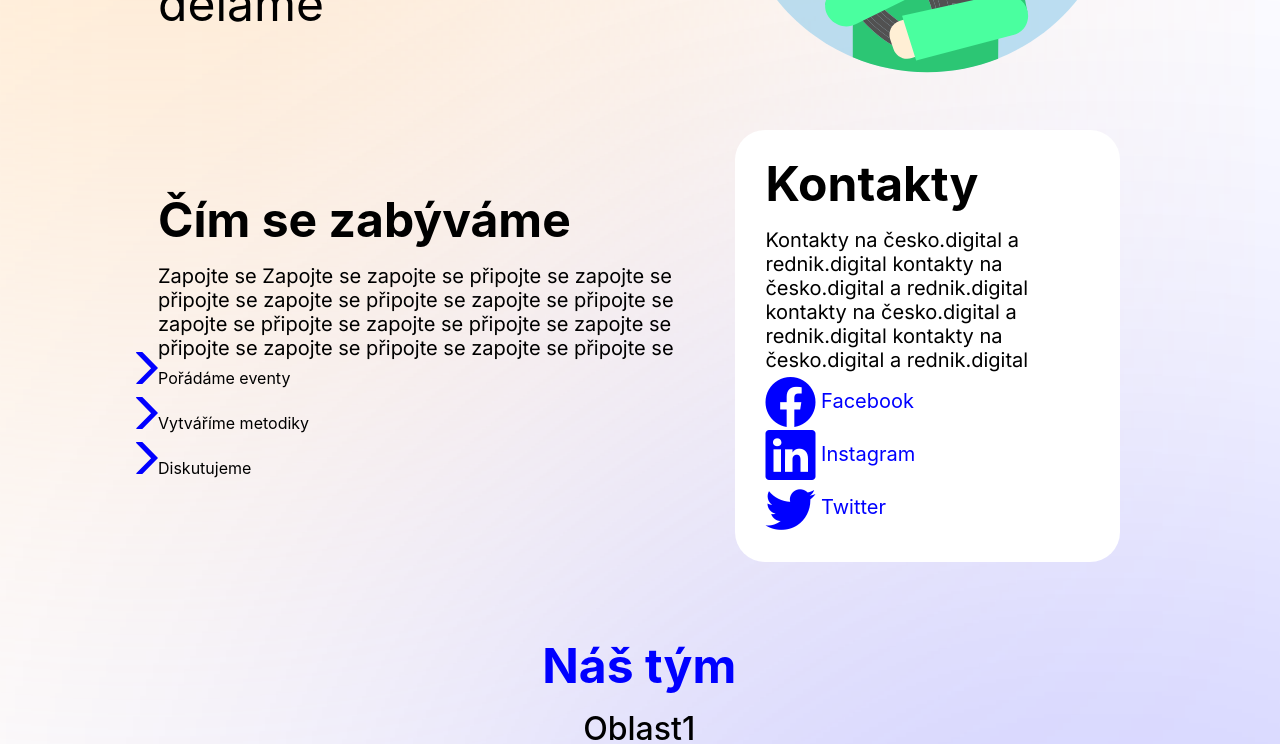
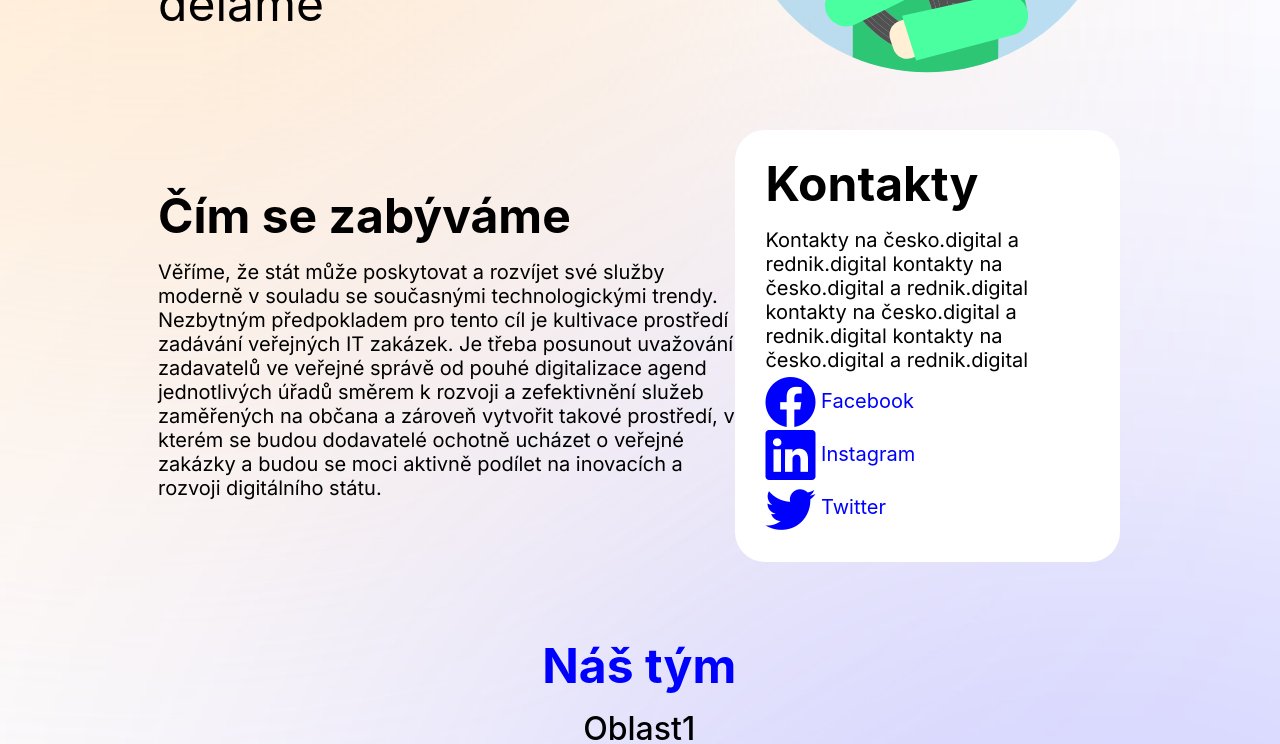
Before and after one commit to Bertik23/urednig.digital, a Jekyll site: the page built from about.markdown, in a window 1280 px wide and 900 px high, scrolled down 554 px, cut to the strip 0-744 px from the top of the window. Built offline with Jekyll 4.4.1, drawn with Linux system fonts in a browser that asks for light colours; some web fonts are replaced; a script that is not in the unit is left out.

Commit message:
Update Pages “about”

```diff
--- a/about.markdown
+++ b/about.markdown
@@ -1,10 +1,40 @@
 ---
+contactsText: Kontakty na česko.digital a rednik.digital kontakty na
+  česko.digital a rednik.digital kontakty na česko.digital a rednik.digital
+  kontakty na česko.digital a rednik.digital
+title: O nás
+what: Věříme, že stát může poskytovat a rozvíjet své služby moderně v souladu se
+  současnými technologickými trendy. Nezbytným předpokladem pro tento cíl je
+  kultivace prostředí zadávání veřejných IT zakázek. Je třeba posunout uvažování
+  zadavatelů ve veřejné správě od pouhé digitalizace agend jednotlivých úřadů
+  směrem k rozvoji a zefektivnění služeb zaměřených na občana a zároveň vytvořit
+  takové prostředí, v kterém se budou dodavatelé ochotně ucházet o veřejné
+  zakázky a budou se moci aktivně podílet na inovacích a rozvoji digitálního
+  státu.
+why: Proč to děláme proč to děláme proč to děláme proč to děláme proč to děláme
 layout: about
-title: O nás
+join: >-
+  A proto se spojila skupina expertních dobrovolníků ze státní správy, z řad
+  dodavatelů, agilních konzultantů a právníků a dalších expertních profesí.
+
+
+  K tomu nám pomůže:
+
+
+  1. aktivní podpora dialogu mezi zadavateli a dodavateli a odbornou veřejností
+
+  2. proaktivní podpora digitálně přívětivé legislativy a vytvoření podmínek pro využívání inovativních technologií
+
+  3. sdílení znalostí, zkušeností a best practice; nejen v ČR, ale i s jinými státy
+
+  4. probuzení zájmu ke změně skrz pozitivní osvětu a sdílení
+
+  5. rozšiřování kompetencí zadavatelů a dodavatelů skrz osvěty, inspirace a školení
+
+  6. inspirativní sdílení od organizací přinášejících inovace
 permalink: /about/
-contactsText: Kontakty na česko.digital a rednik.digital kontakty na česko.digital a rednik.digital kontakty na česko.digital a rednik.digital kontakty na česko.digital a rednik.digital
 contacts:
-  - icon: '<i class="bi bi-facebook"></i>'
+  - icon: <i class="bi bi-facebook"></i>
     link: /
     name: Facebook
   - icon: <i class="bi bi-linkedin"></i>
@@ -13,76 +43,65 @@
   - icon: <i class="bi bi-twitter"></i>
     link: /
     name: Twitter
-why: >-
-  Proč to děláme proč to děláme proč to děláme proč to děláme proč to děláme
-what: >-
-  Zapojte se Zapojte se zapojte se připojte se zapojte se připojte se zapojte se připojte se zapojte se připojte se zapojte se připojte se zapojte se připojte se zapojte se připojte se zapojte se připojte se zapojte se připojte se
-
-  * Pořádáme eventy
-
-  * Vytváříme metodiky
-
-  * Diskutujeme
-
 behind:
   - name: Česko.digital
-    logo: "/assets/images/cdLogo.svg"
+    logo: /assets/images/cdLogo.svg
     points:
-      - "Jako komunita expertních dobrovolníků mšníme Česko k lepšímu."
-      - "Máme za sebou projekty úspěšné doma i ve světě."
-      - "Víme, že pomocí IT dokážeme dosáhnout velkých věcí, které stojí méně a fungují lépe."
-
+      - Jako komunita expertních dobrovolníků mšníme Česko k lepšímu.
+      - Máme za sebou projekty úspěšné doma i ve světě.
+      - Víme, že pomocí IT dokážeme dosáhnout velkých věcí, které stojí méně a
+        fungují lépe.
 team:
   - name: Oblast1
     members:
-    - name: Jméno Příjmení 1
-      image: https://thispersondoesnotexist.com/image
-      function: Funkce1
-    - name: Jméno Příjmení 2
-      image: https://thispersondoesnotexist.com/image
-      function: Funkce2
-    - name: Jméno Příjmení 3
-      image: https://thispersondoesnotexist.com/image
-      function: Funkce3
+      - name: Jméno Příjmení 1
+        image: https://thispersondoesnotexist.com/image
+        function: Funkce1
+      - name: Jméno Příjmení 2
+        image: https://thispersondoesnotexist.com/image
+        function: Funkce2
+      - name: Jméno Příjmení 3
+        image: https://thispersondoesnotexist.com/image
+        function: Funkce3
   - name: Oblast2
     members:
-    - name: Jméno Příjmení 1
-      image: https://thispersondoesnotexist.com/image
-      function: Funkce1
-    - name: Jméno Příjmení 2
-      image: https://thispersondoesnotexist.com/image
-      function: Funkce2
-    - name: Jméno Příjmení 3
-      image: https://thispersondoesnotexist.com/image
-      function: Funkce3
-    - name: Jméno Příjmení 4
-      image: https://thispersondoesnotexist.com/image
-      function: Funkce4
+      - name: Jméno Příjmení 1
+        image: https://thispersondoesnotexist.com/image
+        function: Funkce1
+      - name: Jméno Příjmení 2
+        image: https://thispersondoesnotexist.com/image
+        function: Funkce2
+      - name: Jméno Příjmení 3
+        image: https://thispersondoesnotexist.com/image
+        function: Funkce3
+      - name: Jméno Příjmení 4
+        image: https://thispersondoesnotexist.com/image
+        function: Funkce4
   - name: Oblast3
     members:
-    - name: Jméno Příjmení 1
-      image: https://thispersondoesnotexist.com/image
-      function: Funkce1
-    - name: Jméno Příjmení 2
-      image: https://thispersondoesnotexist.com/image
-      function: Funkce2
-    - name: Jméno Příjmení 3
-      image: https://thispersondoesnotexist.com/image
-      function: Funkce3
-    - name: Jméno Příjmení 4
-      image: https://thispersondoesnotexist.com/image
-      function: Funkce4
-    - name: Jméno Příjmení 5
-      image: https://thispersondoesnotexist.com/image
-      function: Funkce5
+      - name: Jméno Příjmení 1
+        image: https://thispersondoesnotexist.com/image
+        function: Funkce1
+      - name: Jméno Příjmení 2
+        image: https://thispersondoesnotexist.com/image
+        function: Funkce2
+      - name: Jméno Příjmení 3
+        image: https://thispersondoesnotexist.com/image
+        function: Funkce3
+      - name: Jméno Příjmení 4
+        image: https://thispersondoesnotexist.com/image
+        function: Funkce4
+      - name: Jméno Příjmení 5
+        image: https://thispersondoesnotexist.com/image
+        function: Funkce5
   - name: Oblast4
     members:
-    - name: Jméno Příjmení 1
-      image: https://thispersondoesnotexist.com/image
-      function: Funkce1
-    - name: Jméno Příjmení 2
-      image: https://thispersondoesnotexist.com/image
-      function: Funkce2
+      - name: Jméno Příjmení 1
+        image: https://thispersondoesnotexist.com/image
+        function: Funkce1
+      - name: Jméno Příjmení 2
+        image: https://thispersondoesnotexist.com/image
+        function: Funkce2
 ---
 
 This is the base Jekyll theme. You can find out more info about customizing your Jekyll theme, as well as basic Jekyll usage documentation at [jekyllrb.com](https://jekyllrb.com/)
```
